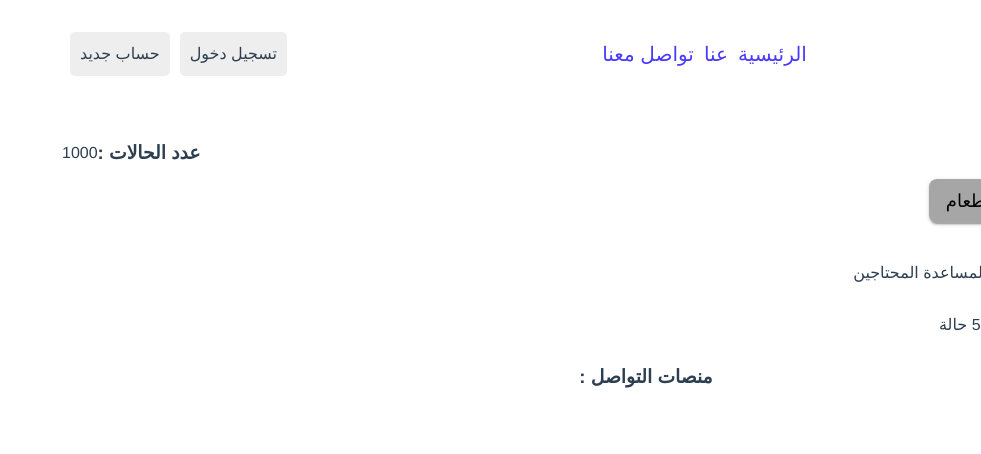
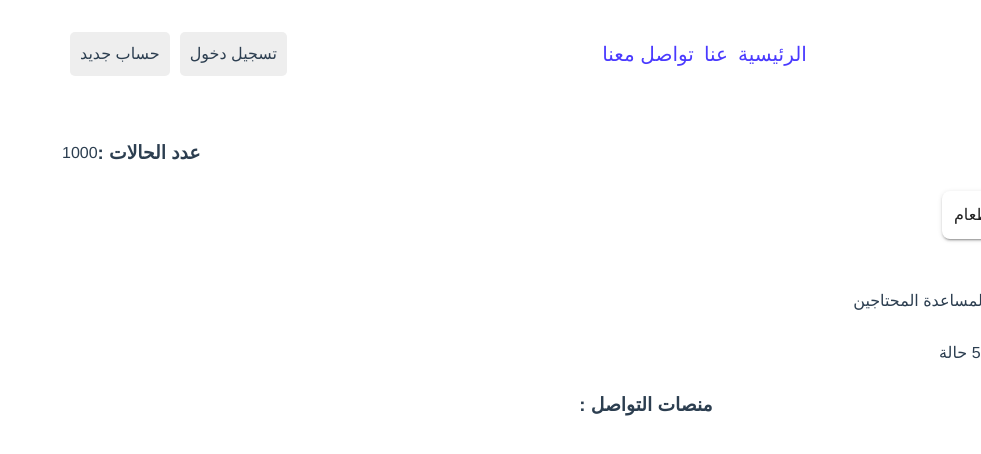
Before and after one commit to Salem-Team/awn_project, a Vue app: page /DashBoard_Admin in a window 1280 px wide. Shown: the top 454 px of the page, without its empty margins (299-1280 px from the left). Built offline with nearby package versions, Linux system fonts and the light colour scheme.

Commit message:
Updated the Charities_specialty

```diff
--- a/src/components/Charity_View.vue
+++ b/src/components/Charity_View.vue
@@ -12,9 +12,9 @@
                 </div>
             </div>
             <!--the Charities_specialty-->
-            <v-chip-group
+            <v-container
                 selected-class="bg-grey-lighten-1"
-                class="text-right"
+                class="text-right d-flex align-center flex-wrap justify-around"
                 v-model="Charities.Charities_specialty"
             >
                 <h3
@@ -22,17 +22,16 @@
                 >
                     تخصص الجمعية:
                 </h3>
-                <v-chip
+                <v-card
                     elevation="2"
                     v-for="(activity, index) in activities"
                     :key="index"
-                    class="ma-2"
+                    class="ma-2 pa-3"
                     rounded="lg"
-                    size="x-large"
                     :value="activity"
-                    >{{ activity }}</v-chip
+                    >{{ activity }}</v-card
                 >
-            </v-chip-group>
+            </v-container>
             <br />
             <!--the Charities_descripetion-->
             <div class="d-flex align-center flex-wrap justify-around">
```
